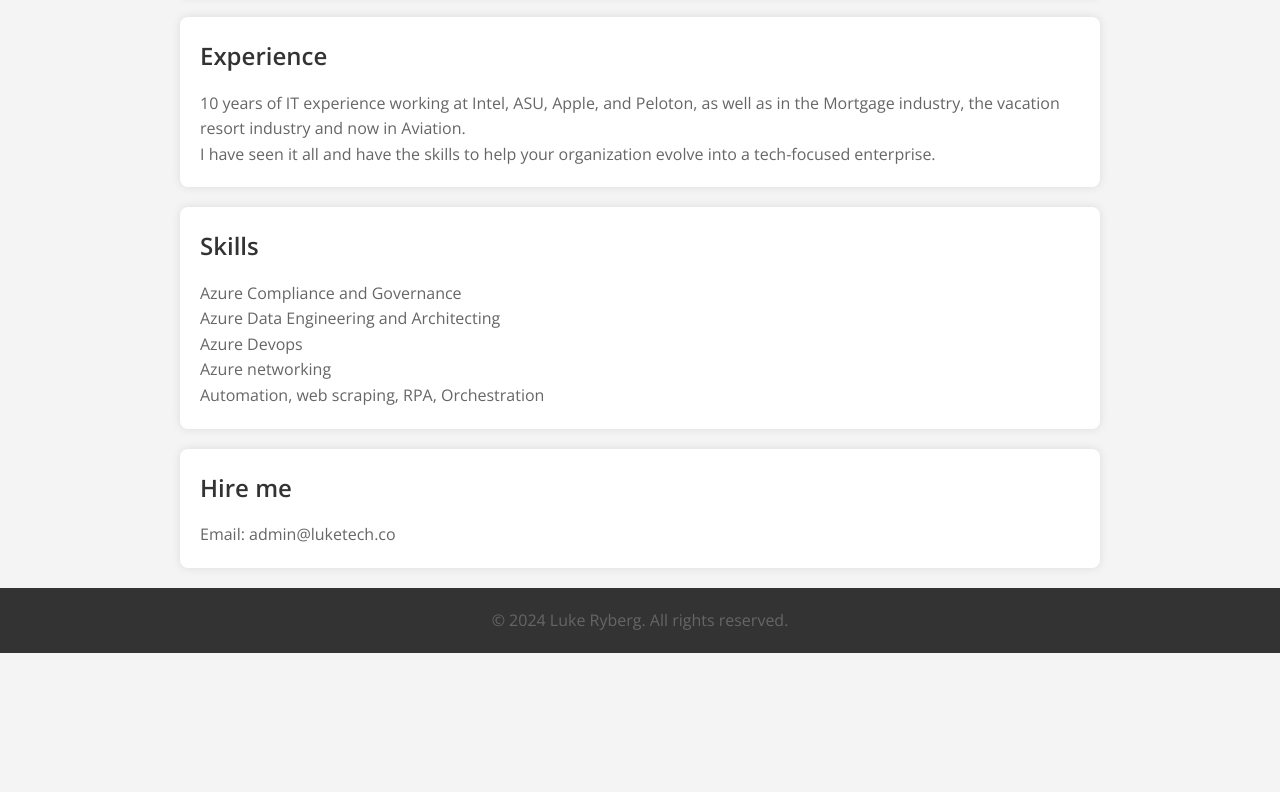
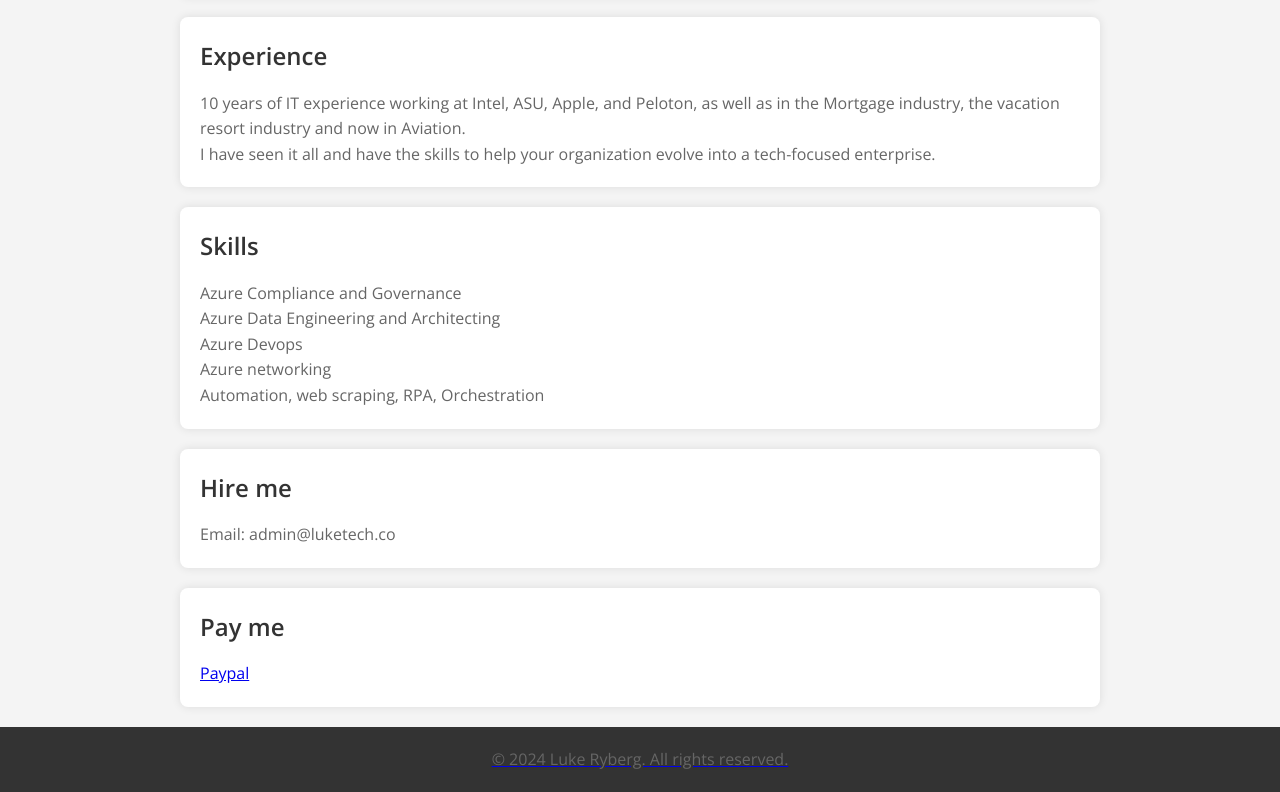
Before and after one commit to lukeryberg/azurestatic, a website: page src/index.html in a window 1280 px wide. Shown: the part 494-1286 px from the top of the page. Before the commit the page ends 1147 px from the top, so only its background shows below. Drawn offline with nearby package versions, Linux system fonts and the light colour scheme.

Commit message:
Update index.html

```diff
--- a/src/index.html
+++ b/src/index.html
@@ -41,6 +41,11 @@
             <p>Email: admin@luketech.co</p>
             <!-- More contact details -->
         </section>
+        <section id="contact">
+            <h2>Pay me</h2>
+            <p> <a href="paypal.me/LukeTechLLC">Paypal</p>
+            <!-- More contact details -->
+        </section>
     </div>
     <footer>
         <p>&copy; 2024 Luke Ryberg. All rights reserved.</p>
```
